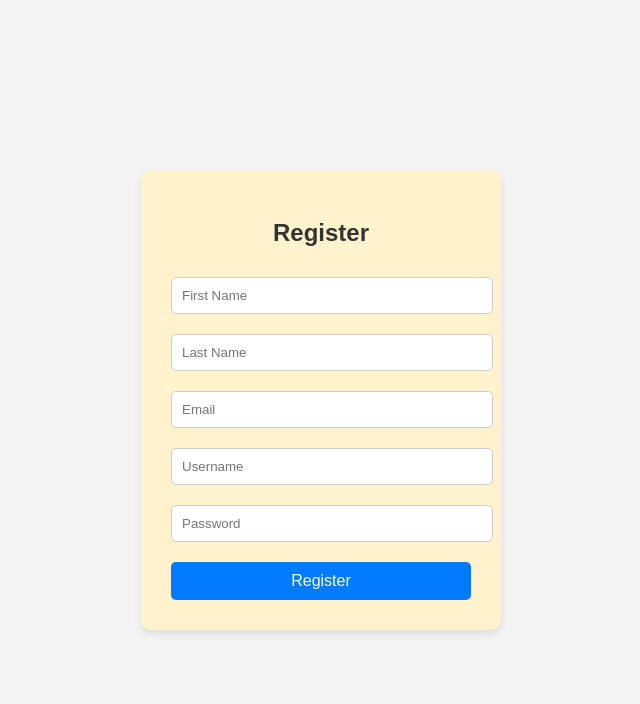
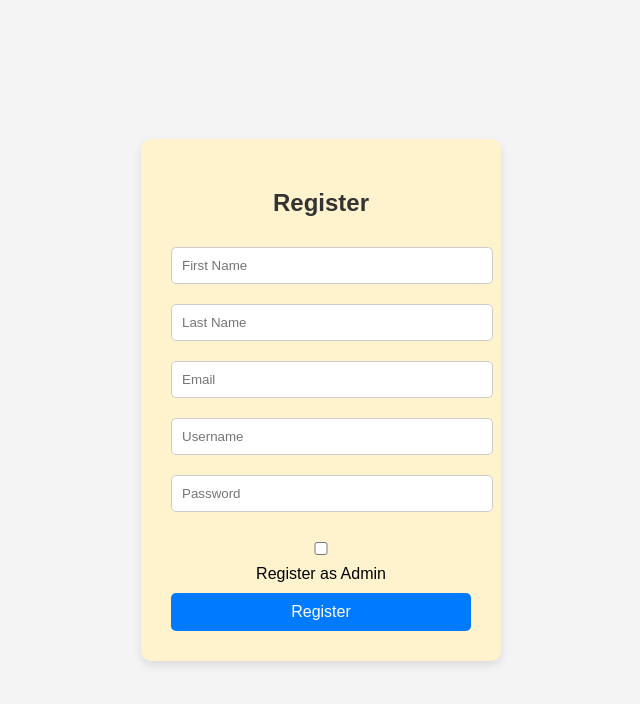
Before and after one commit to taanishqs28/HomeSentinel, a React (Create React App) app in the folder react-frontend/: page /register in a window 1280 px wide. Shown: the top 704 px of the page, without its empty margins (319-959 px from the left). Built offline with nearby package versions, Linux system fonts and the light colour scheme; no server answers; the HTML template or start-up script is replaced by a standard one.

Commit message:
Updated Register so it ask if you want to be an admin

```diff
--- a/react-frontend/src/pages/Register.js
+++ b/react-frontend/src/pages/Register.js
@@ -10,6 +10,7 @@ const Register = () => {
     email: "",
     username: "",
     password: "",
+    isAdmin: false,
   });
 
   const [message, setMessage] = useState("");
@@ -44,13 +45,13 @@ const Register = () => {
       email: formData.email,
       username: formData.username,
       password: formData.password,
-      role: "user",
+      role: formData.isAdmin ? "admin" : "user",
       household_id: null,
       face_embedding: [],
       created_at: new Date().toISOString(),
     };
 
-    console.log("📦 Sending payload to backend:", payload);
+    console.log("Sending payload to backend:", payload);
 
     try {
       await api.post("/auth/register", payload);
@@ -116,6 +117,15 @@ const Register = () => {
           onChange={handleChange}
           required
         />
+
+        <label style={{ display: "block", marginTop: "10px" }}>
+          <input
+            type="checkbox"
+            checked={formData.isAdmin}
+            onChange={(e) => setFormData({ ...formData, isAdmin: e.target.checked })}
+          />
+          Register as Admin
+        </label>
         <button type="submit">Register</button>
       </form>
 
```
Also changed, not shown: 1 other file (tests, documents, lock files or other folders).
